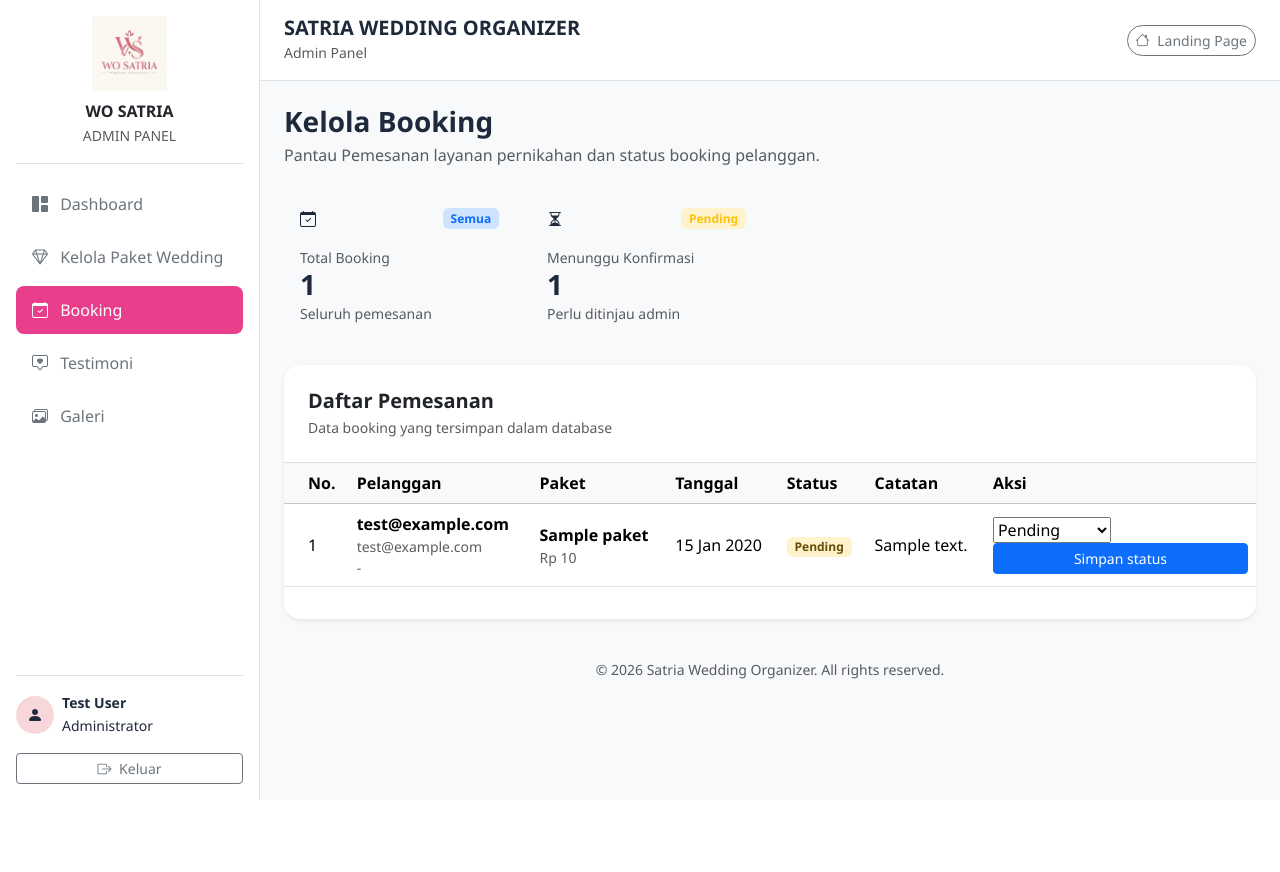
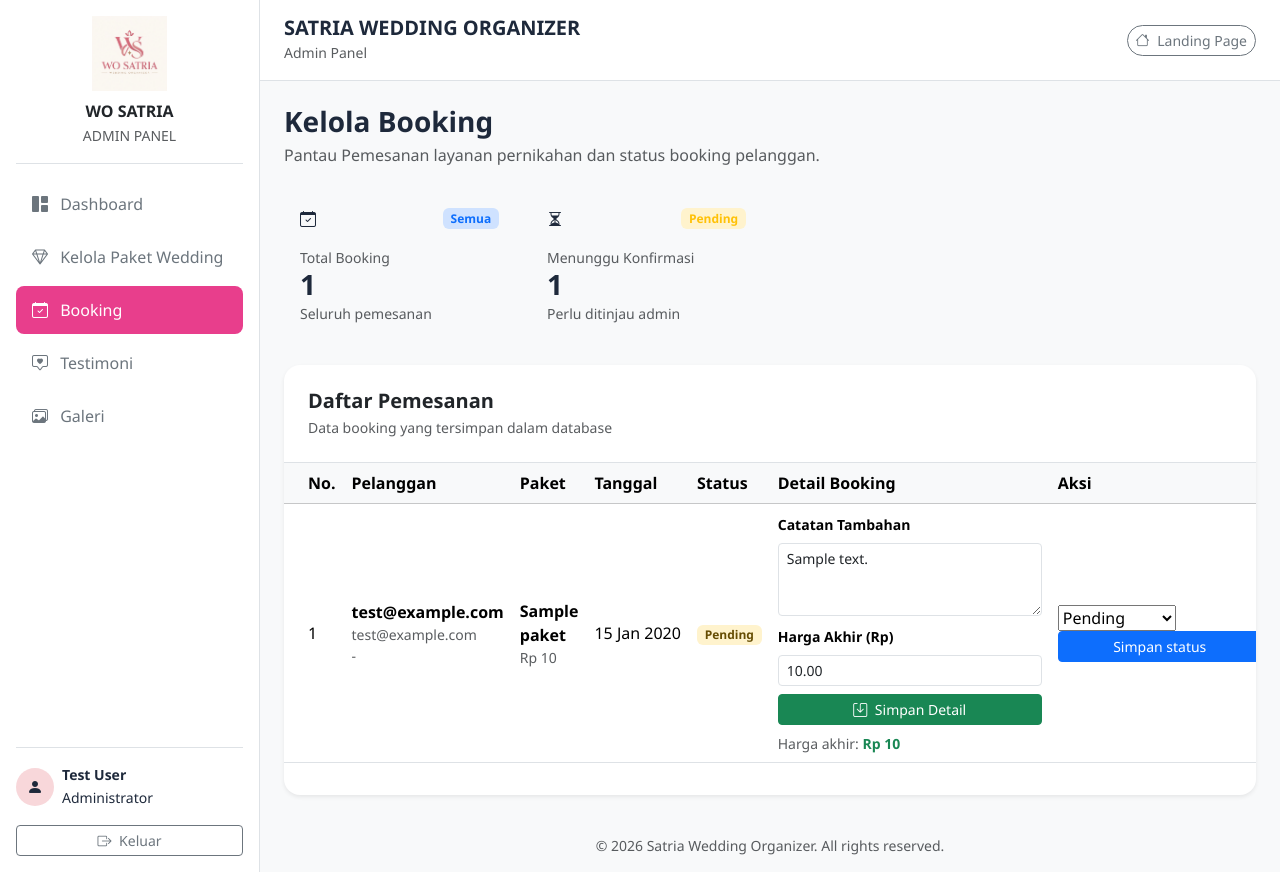
Before and after one commit to MungkinKevin/wedding-organizer, a Laravel app: page /admin/booking in a window 1280 px wide. Before the commit the page ends 800 px from the top, so only its background shows below. Run offline with Laravel 12, Linux system fonts and the light colour scheme; a user stored in the database is signed in; data comes from the database, SQL or seed files in the repository; tables that the repository leaves empty hold one stand-in row (values such as "Sample post").

Commit message:
- Penghapusan 6 kolom fasilitas dari tabel paket
- menambah kolom final_price ke tabel booking

- implementasi delimeter menggunakan explode dan tanda , sebagai delimeternya

- CRUD GALERI

(yg sebelumnya error)

```diff
--- a/resources/views/admin/booking/index.blade.php
+++ b/resources/views/admin/booking/index.blade.php
@@ -81,7 +81,7 @@
                                 <th>Paket</th>
                                 <th>Tanggal</th>
                                 <th>Status</th>
-                                <th>Catatan</th>
+                                <th style="min-width: 280px;">Detail Booking</th>
                                 <th>Aksi</th>
                             </tr>
                         </thead>
@@ -136,11 +136,61 @@
                                     </td>
 
                                     <td class="min-width: 180px;">
-                                        {{ $booking->notes ?? '-' }}
+                                        <form action="{{ route('admin.booking.updateDetails', $booking->id) }}" method="POST">
+
+                                            @csrf
+                                            @method('PATCH')
+
+                                            <div class="mb-2">
+                                                <label class="form-label small fw-semibold">
+                                                    Catatan Tambahan
+                                                </label>
+
+                                                <textarea
+                                                name="notes"
+                                                rows="3"
+                                                class="form-control form-control-sm"
+                                                placeholder="Contoh: Tambah kursi 50, diskon 5%, request menu..."
+                                                >{{ old('notes', $booking->notes) }}</textarea>
+                                            </div>
+
+                                            <div class="mb-2">
+                                                <label class="form-label small fw-semibold">
+                                                    Harga Akhir (Rp)
+                                                </label>
+
+                                                <input
+                                                    type="number"
+                                                    name="final_price"
+                                                    class="form-control form-control-sm"
+                                                    min="0"
+                                                    step="0.01"
+                                                    value="{{ old('final_price', $booking->final_price) }}"
+                                                    placeholder="Masukkan harga akhir"
+                                                >
+                                            </div>
+
+                                            <button type="submit" class="btn btn-sm btn-success w-100">
+                                                <i class="bi bi-save me-1"></i>
+                                                Simpan Detail
+                                            </button>
+                                        </form>
+
+                                        <div class="small text-muted mt-2">
+                                            Harga akhir:
+                                            @if ($booking->final_price !== null)
+                                                <strong class="text-success">
+                                                    Rp {{ number_format($booking->final_price, 0, ',', '.') }}
+                                                </strong>
+                                            @else
+                                                Belum ditentukan
+                                            @endif
+                                        </div>
                                     </td>
 
                                     <td style="min-width: 220px">
-                                        <form action=" {{ route('admin.booking.updateStatus', $booking->id )}}" method="POST">
+                                        <form action="{{ route('admin.booking.updateStatus', $booking->id )}}" method="POST">
+
                                             @csrf
                                             @method('PATCH')
 
--- a/routes/web.php
+++ b/routes/web.php
@@ -38,6 +38,10 @@ Route::middleware(['auth', 'role:admin'])->group(function () {
     Route::resource('admin/galeri', AdminGaleriController::class)
         ->except(['show'])
         ->names('admin.galeri');
+
+    Route::patch('/admin/booking/{booking}/details', [
+        AdminBookingController::class, 'updateDetails'
+    ])->name('admin.booking.updateDetails');
 });
 
 
```
